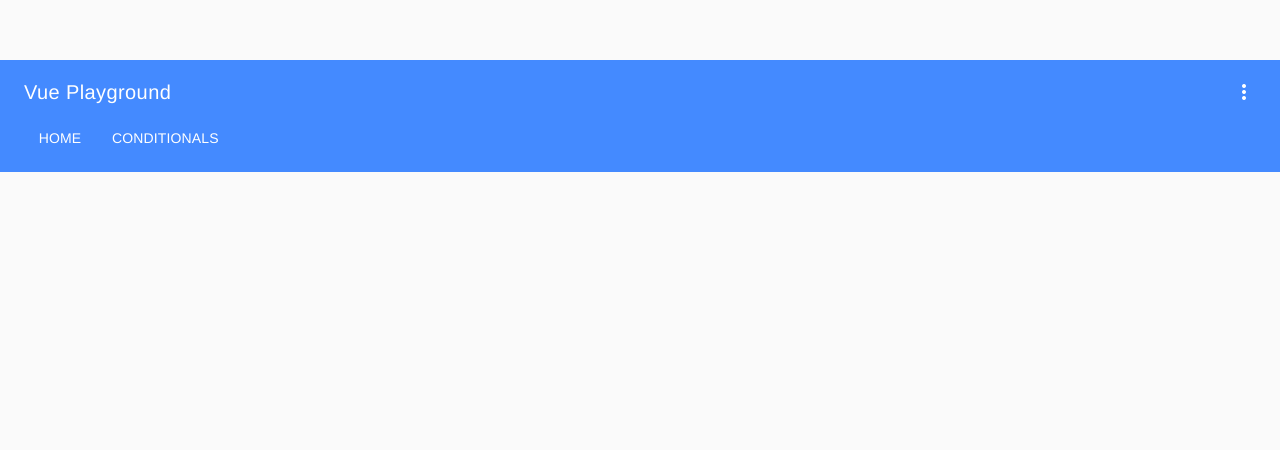
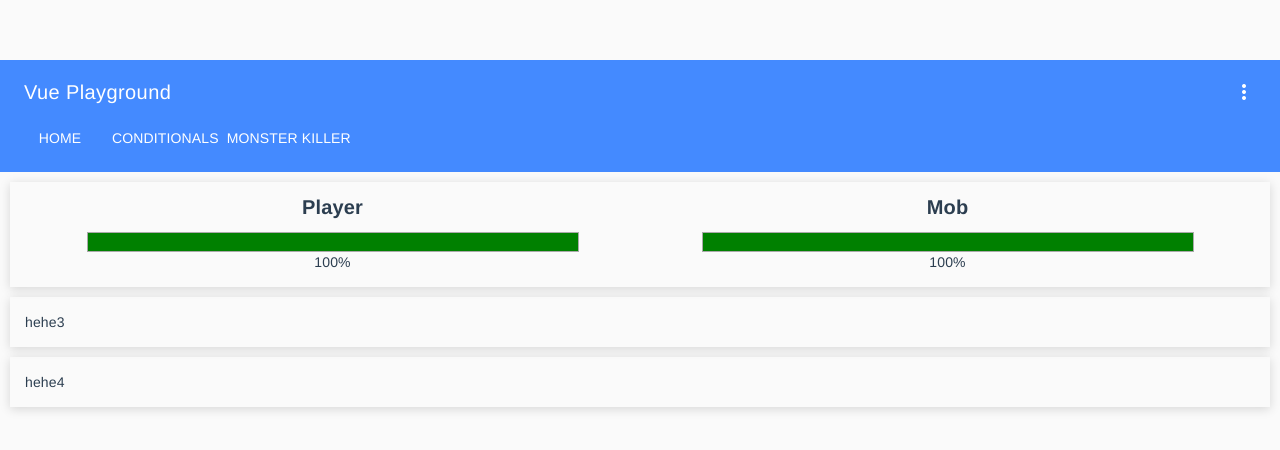
Before and after one commit to lucassonsinlima/vue-playground, a Vue app: page /monster-killer in a window 1280 px wide. Shown: the top 450 px of the page. Built offline with nearby package versions, Linux system fonts and the light colour scheme.

Commit message:
MonsterQuest - Structure and Initial Logic

```diff
--- a/src/components/shared/Header.vue
+++ b/src/components/shared/Header.vue
@@ -16,7 +16,12 @@
 
         <div class="xd">
           <router-link class="md-button" to="/">Home</router-link>
-          <router-link class="md-button" to="/conditionals">Conditionals</router-link>
+          <router-link class="md-button" to="/conditionals">
+            Conditionals
+          </router-link>
+          <router-link class="md-button" to="/monster-killer">
+            Monster Killer
+          </router-link>
         </div>
       </md-app-toolbar>
     </md-app>
@@ -29,9 +34,6 @@
 
 <script>
 export default {
-  name: 'LastRowFixed',
-  data: () => ({
-    menuVisible: false
-  })
+  name: 'LastRowFixed'
 }
 </script>
--- /dev/null
+++ b/src/pages/MonsterKiller.vue
@@ -0,0 +1,113 @@
+<template>
+  <div>
+    <div class="panel scores">
+      <div class="score player">
+        <h1>Player</h1>
+        <div class="progress">
+          <div class="progress--bar"
+              :class="{ danger: playerHP < 20 }"
+              :style="{ width: `${playerHP}%` }"></div>
+        </div>
+        <div class="progress--percent">
+          {{ playerHP }}%
+        </div>
+      </div>
+      <div class="score monster">
+        <h1>Mob</h1>
+        <div class="progress">
+          <div class="progress--bar"
+              :class="{ danger: monsterHP < 20 }"
+              :style="{ width: `${monsterHP}%` }"></div>
+        </div>
+        <div class="progress--percent">
+          {{ monsterHP }}%
+        </div>
+      </div>
+    </div>
+    <div v-if="hasResult" class="panel result">
+      <div v-if="monsterHP == 0" class="result--win">You win :)</div>
+      <div v-else class="result--lose">You died :(</div>
+    </div>
+    <div class="panel buttons">hehe3</div>
+    <div class="panel logs">hehe4</div>
+  </div>
+</template>
+
+<script>
+export default {
+  data() {
+    return {
+      playerHP: 100,
+      monsterHP: 100
+    }
+  },
+  computed: {
+    hasResult(){
+      return this.playerHP == 0 || this.monsterHP == 0
+    }
+  },
+  methods: {
+
+  },
+  watch: {
+    hasResult(new_value, old_value){
+    }
+  }
+}
+</script>
+
+<style scoped lang="scss">
+
+.panel {
+  display: flex;
+  margin: 10px;
+  padding: 15px;
+  box-shadow: 0 2px 10px rgba(0, 0, 0, 0.15);
+
+  h1 {
+    font-size: 20px;
+    font-weight: 700;
+    padding-bottom: 15px;
+  }
+
+  &.scores {
+    justify-content: space-around;
+    flex-flow: wrap;
+  }
+}
+
+.score {
+  display: flex;
+  flex: 1;
+  flex-flow: column;
+  justify-content: center;
+  align-items: center;
+}
+
+.progress {
+  width: 80%;
+  height: 20px;
+  border: 1px solid #AAA;
+  &--bar {
+    display: flex;
+    justify-content: center;
+    height: 100%;
+    background: green;
+    &.danger {
+      background: red;
+    }
+  }
+}
+
+.result {
+  font-weight: 700;
+  display: flex;
+  justify-content: center;
+  &--win {
+    color: green;
+  }
+  &--lose {
+    color: red;
+  }
+}
+</style>
--- a/src/router/routes.js
+++ b/src/router/routes.js
@@ -1,5 +1,6 @@
 import Candidates from "@/pages/Candidates";
 import Conditionals from "@/pages/Conditionals";
+import MonsterKiller from "@/pages/MonsterKiller";
 
 export default  [
   {
@@ -9,5 +10,9 @@ export default  [
   {
     path: '/conditionals',
     component: Conditionals
+  },
+  {
+    path: '/monster-killer',
+    component: MonsterKiller
   }
 ]
```
